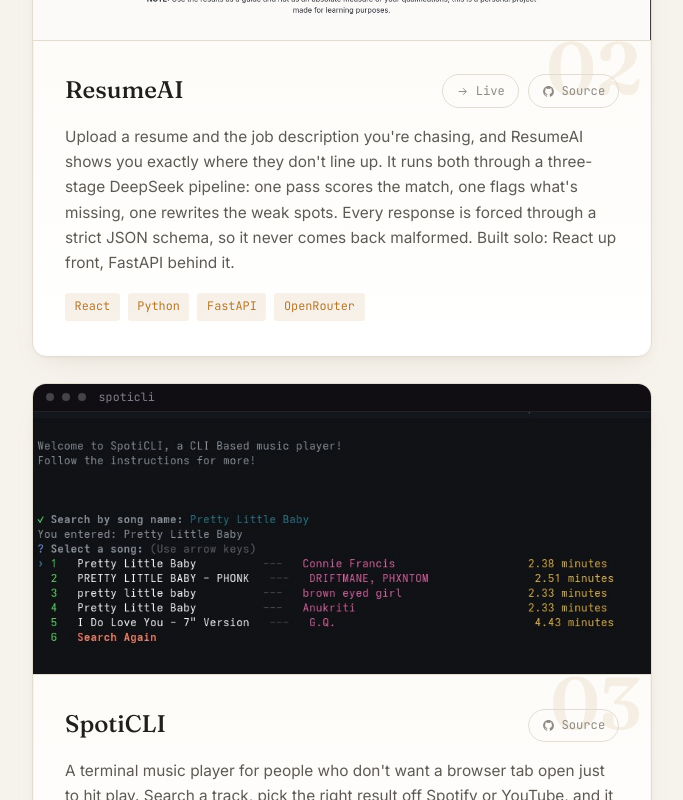
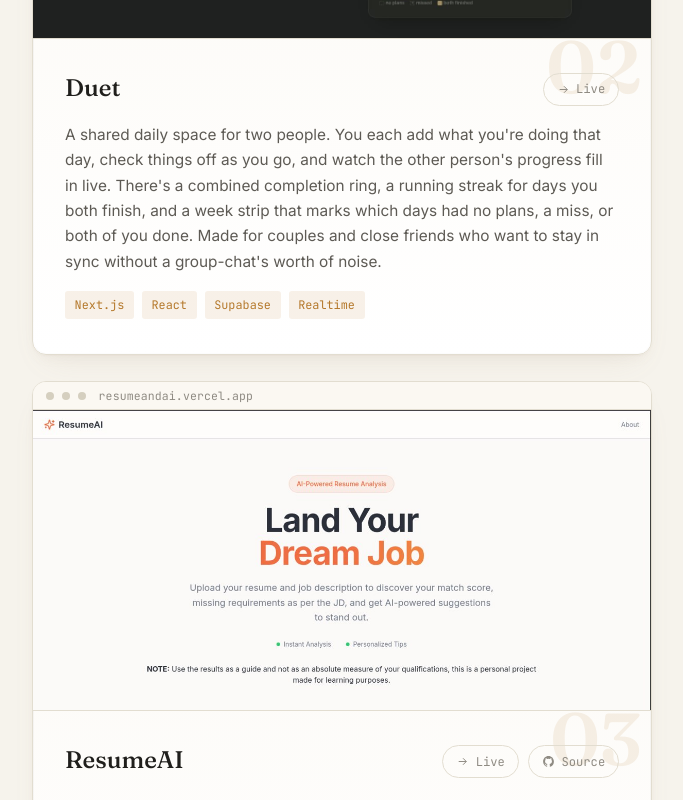
Before and after one commit to ash-dodek/portfolio, a plain HTML site: page index.html in a window 1280 px wide. Shown: the part 2000-2800 px from the top of the page, without its empty margins (460-1143 px from the left). Drawn offline with Linux system fonts and the light colour scheme.

Commit message:
adding duet

```diff
--- a/index.html
+++ b/index.html
@@ -147,6 +147,35 @@
         <div class="project-shot">
           <div class="shot-chrome">
             <span class="dot"></span><span class="dot"></span><span class="dot"></span>
+            <span class="shot-chrome-label">myc-todo.vercel.app</span>
+          </div>
+          <a class="shot-link" href="https://myc-todo.vercel.app/" target="_blank" rel="noopener" aria-label="Open Duet live site">
+            <img src="img/duet.jpg" alt="Duet landing page" loading="lazy">
+          </a>
+          <span class="shot-overlay">
+            <svg viewBox="0 0 24 24" fill="none" stroke="currentColor" stroke-width="1.8"><path d="M5 12h14M13 6l6 6-6 6"/></svg>
+            View Live
+          </span>
+        </div>
+        <div class="project-body">
+          <span class="project-index">02</span>
+          <div class="project-head">
+            <h3>Duet</h3>
+            <div class="project-links">
+              <a href="https://myc-todo.vercel.app/" target="_blank" rel="noopener">
+                <svg viewBox="0 0 24 24" fill="none" stroke="currentColor" stroke-width="1.8"><path d="M5 12h14M13 6l6 6-6 6"/></svg>Live
+              </a>
+            </div>
+          </div>
+          <p class="project-desc">A shared daily space for two people. You each add what you're doing that day, check things off as you go, and watch the other person's progress fill in live. There's a combined completion ring, a running streak for days you both finish, and a week strip that marks which days had no plans, a miss, or both of you done. Made for couples and close friends who want to stay in sync without a group-chat's worth of noise.</p>
+          <div class="tags"><span>Next.js</span><span>React</span><span>Supabase</span><span>Realtime</span></div>
+        </div>
+      </article>
+
+      <article class="project reveal">
+        <div class="project-shot">
+          <div class="shot-chrome">
+            <span class="dot"></span><span class="dot"></span><span class="dot"></span>
             <span class="shot-chrome-label">resumeandai.vercel.app</span>
           </div>
           <a class="shot-link" href="https://resumeandai.vercel.app/" target="_blank" rel="noopener" aria-label="Open ResumeAI live site">
@@ -158,7 +187,7 @@
           </span>
         </div>
         <div class="project-body">
-          <span class="project-index">02</span>
+          <span class="project-index">03</span>
           <div class="project-head">
             <h3>ResumeAI</h3>
             <div class="project-links">
@@ -190,7 +219,7 @@
           </span>
         </div>
         <div class="project-body">
-          <span class="project-index">03</span>
+          <span class="project-index">04</span>
           <div class="project-head">
             <h3>SpotiCLI</h3>
             <div class="project-links">
```
Also changed, not shown: img/duet.jpg (added).
